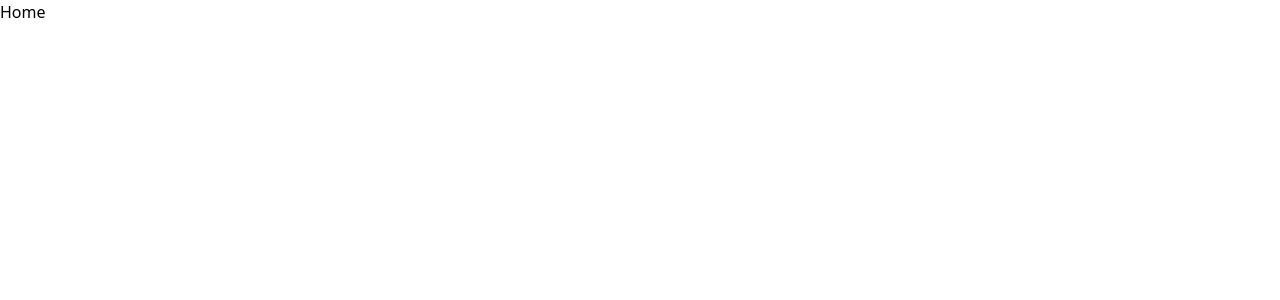
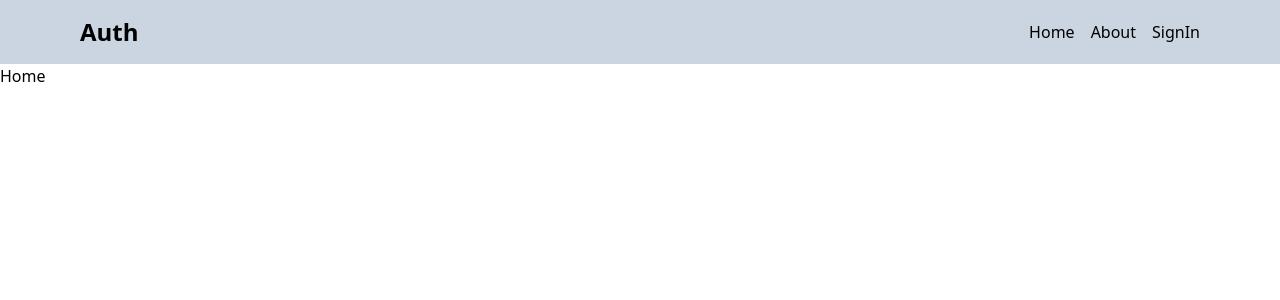
Before and after one commit to siddharth20190428/auth-app, a React (Vite) app in the folder client/: page / in a window 1280 px wide. Shown: the top 300 px of the page. Built offline with nearby package versions, Linux system fonts and the light colour scheme.

Commit message:
added header

```diff
--- a/client/src/App.jsx
+++ b/client/src/App.jsx
@@ -4,10 +4,12 @@
 import SignUp from "./pages/SignUp";
 import SignIn from "./pages/SignIn";
 import About from "./pages/About";
+import Header from "./components/Header";
 
 function App() {
   return (
     <BrowserRouter>
+      <Header />
       <Routes>
         <Route path="/" element={<Home />} />
         <Route path="/about" element={<About />} />
--- /dev/null
+++ b/client/src/components/Header.jsx
@@ -0,0 +1,27 @@
+import React from "react";
+import { Link } from "react-router-dom";
+
+const Header = () => {
+  return (
+    <div className="bg-slate-300">
+      <div className="flex justify-between p-4 max-w-6xl mx-auto items-center">
+        <Link to="/">
+          <h1 className="font-bold text-2xl">Auth</h1>
+        </Link>
+        <ul className="flex gap-4">
+          <Link to="/">
+            <li>Home</li>
+          </Link>
+          <Link to="/about">
+            <li>About</li>
+          </Link>
+          <Link to="/signIn">
+            <li>SignIn</li>
+          </Link>
+        </ul>
+      </div>
+    </div>
+  );
+};
+
+export default Header;
```
